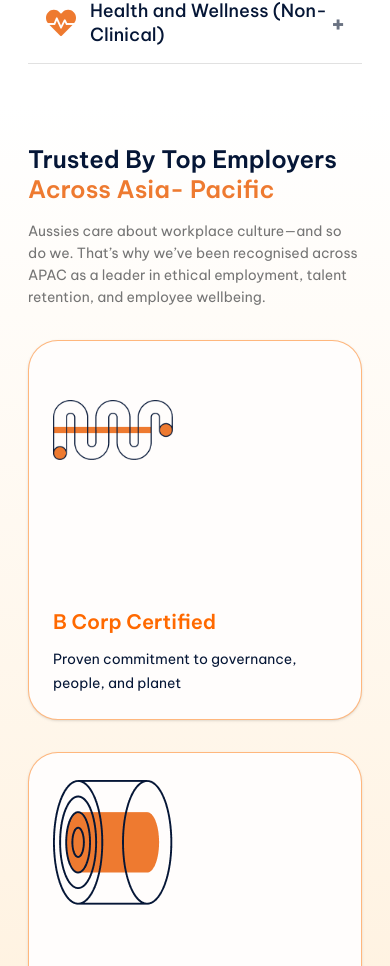
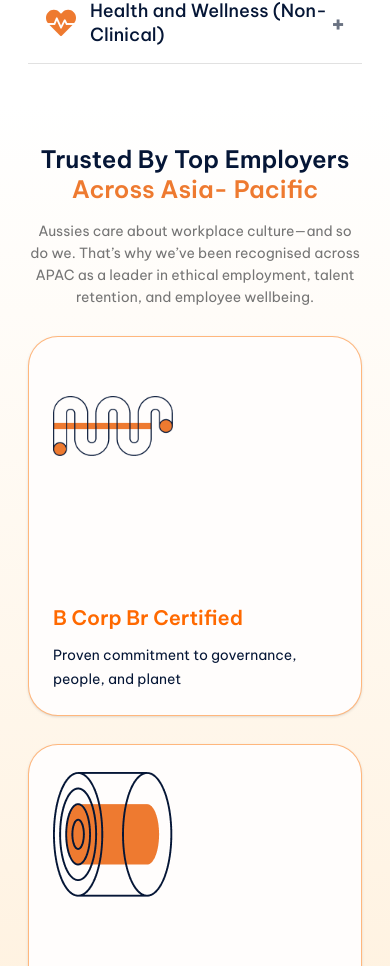
Before and after one commit to HadiaKhalil/KMC, a Next.js app: page / in a window 390 px wide. Shown: the part 1034-2000 px from the top of the page. Built offline with nearby package versions, Linux system fonts and the light colour scheme.

Commit message:
first commit

```diff
--- a/src/component/Data/Data.tsx
+++ b/src/component/Data/Data.tsx
@@ -1,7 +1,7 @@
 const cardData = [
   {
     Image: "/images/Frame.png",
-    title: "B Corp Certified",
+    title: "B Corp br Certified",
     text: "Proven commitment to governance, people, and planet",
   },
   {
--- a/src/views/Home/Cards.tsx
+++ b/src/views/Home/Cards.tsx
@@ -9,23 +9,23 @@
       <div className="main-container ">
 
 
-        <div className="grid lg:grid-cols-3 sm:grid-cols-2 grid-cols-1 gap-8 lg:gap-10 items-center">
+        <div className="grid lg:grid-cols-3 sm:grid-cols-2 grid-cols-1 gap-[28px] lg:gap-[30px] items-center">
 
 
-          <div className="flex flex-col gap-4 justify-center ">
+          <div className="flex flex-col gap-4 justify-center items-center sm:items-start max-w-[400px] text-center sm:text-start mx-auto sm:mx-0">
             <h2
               className=" font-semibold text-[#051636]
               text-[24px] sm:text-[32px] md:text-[38px] lg:text-[45px]
               leading-[30px] sm:leading-[38px] md:leading-[46px] lg:leading-[56px]"
             >
               Trusted By Top Employers <br />
-              <span className="text-[#EE7A30] capitalize">
+              <span className="text-[#EE7A30] ">
                 Across Asia- Pacific
               </span>
             </h2>
 
             <p
-              className="font-[Be_Vietnam_Pro] font-normal text-[#757575]
+              className=" font-normal text-[#757575]
               text-[14px] sm:text-[16px] md:text-[18px]
               leading-[22px] sm:leading-[26px] md:leading-[28px]"
             >
--- a/src/views/Home/Hero.tsx
+++ b/src/views/Home/Hero.tsx
@@ -105,7 +105,7 @@
 
           <div className="w-full lg:w-[520px] flex flex-col gap-6 ">
             <h2
-              className="font-semibold text-2xl sm:text-3xl md:text-4xl lg:text-[45px]
+              className="font-semibold text-[18px] sm:text-3xl md:text-4xl lg:text-[45px]
                 leading-[30px] sm:leading-[38px] md:leading-[46px] lg:leading-[56px] text-[#051636]"
             >
               Built For{" "}
@@ -114,14 +114,14 @@
             </h2>
 
             <p
-              className="font-normal text-[#757575] text-sm sm:text-base md:text-lg
+              className="font-normal text-[#757575]   text-[14px] sm:text-[16px] md:text-[18px]
               leading-[22px] sm:leading-[26px] md:leading-[28px]"
             >
               {`Whether you’re running a digital agency, growing a retail brand, or streamlining back-office support—we’ll help you build the offshore team to get it done.`}
             </p>
 
             <Button
-              className="mt-3 text-sm md:text-base bg-[#EE7A30] hover:bg-[#d96c2b] text-white w-full sm:w-[200px] md:w-[248px] h-[50px] md:h-[60px] rounded-[12px] font-medium flex items-center justify-center transition-all duration-300"
+              className="mt-3 text-sm md:text-base bg-[#EE7A30] hover:bg-[#d96c2b] text-white sm:w-[200px] md:w-[248px] h-[50px] md:h-[60px] w-[248px] rounded-[12px] font-medium flex items-center justify-center transition-all duration-300"
             >
               Explore More Industries
             </Button>
```
